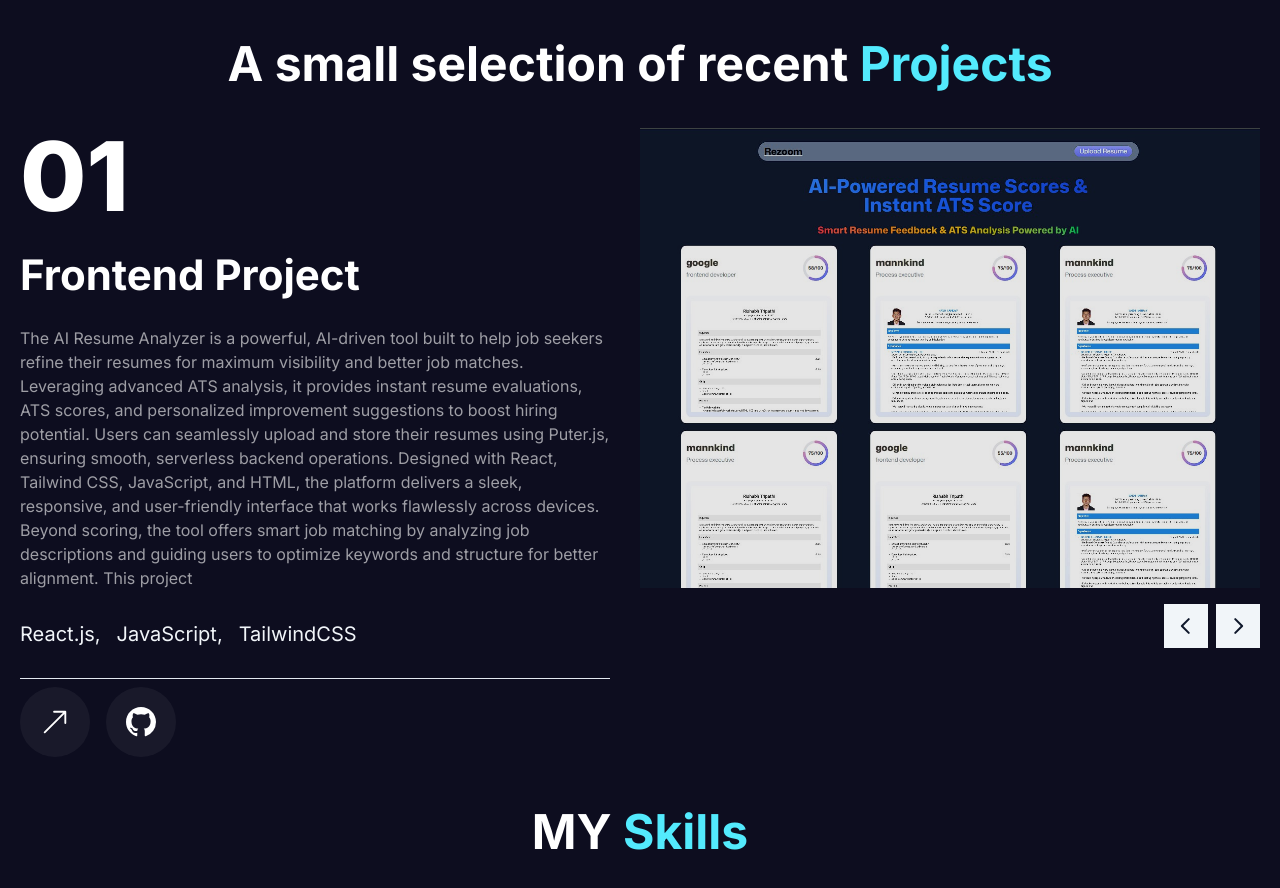
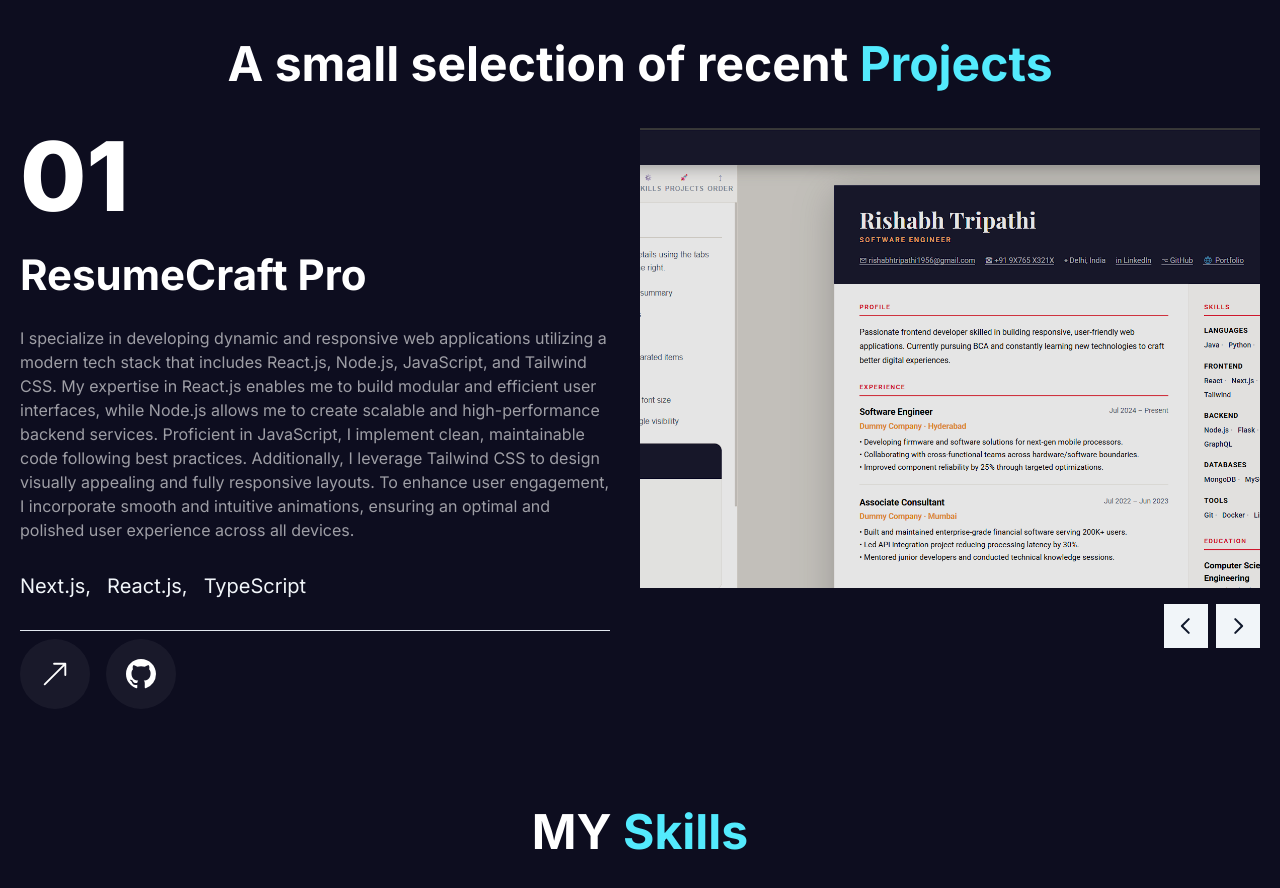
Before and after one commit to Rishabbt/Portfolio-website, a Next.js app: page / in a window 1280 px wide. Shown: the part 1620-2508 px from the top of the page. Built offline with nearby package versions, Linux system fonts and the light colour scheme.

Commit message:
add 1 project

```diff
--- a/app/components/Home/Work/Work.tsx
+++ b/app/components/Home/Work/Work.tsx
@@ -20,7 +20,18 @@ import WorkSliderBtns from "./WorkSliderBtns";
 const projects = [
   {
     num: "01",
-    category: "frontend",
+    category: "ResumeCraft pro",
+    title: "ResumeCraft pro",
+    description:
+    "I specialize in developing dynamic and responsive web applications utilizing a modern tech stack that includes React.js, Node.js, JavaScript, and Tailwind CSS. My expertise in React.js enables me to build modular and efficient user interfaces, while Node.js allows me to create scalable and high-performance backend services. Proficient in JavaScript, I implement clean, maintainable code following best practices. Additionally, I leverage Tailwind CSS to design visually appealing and fully responsive layouts. To enhance user engagement, I incorporate smooth and intuitive animations, ensuring an optimal and polished user experience across all devices. ",
+    stack: [{ name: "Next.js" }, { name: "React.js" },{ name: "TypeScript" }],
+    image: "/images/p6.png",
+    live: "https://resume-builder-two-bay.vercel.app/",
+    github: "https://github.com/Rishabbt/Resume---Builder",
+  },
+  {
+    num: "03",
+    category: "Ai-Resume-Analyzer",
     title: "Ai-Resume-Analyzer",
     description:
       "The AI Resume Analyzer is a powerful, AI-driven tool built to help job seekers refine their resumes for maximum visibility and better job matches. Leveraging advanced ATS analysis, it provides instant resume evaluations, ATS scores, and personalized improvement suggestions to boost hiring potential. Users can seamlessly upload and store their resumes using Puter.js, ensuring smooth, serverless backend operations. Designed with React, Tailwind CSS, JavaScript, and HTML, the platform delivers a sleek, responsive, and user-friendly interface that works flawlessly across devices. Beyond scoring, the tool offers smart job matching by analyzing job descriptions and guiding users to optimize keywords and structure for better alignment. This project",
@@ -31,7 +42,7 @@ const projects = [
   },
   {
     num: "02",
-    category: "frontend",
+    category: "FashTch",
     title: "E-Commerce(FashTch)",
     description:
       "FashTech is a modern e-commerce web application designed to provide a seamless and responsive shopping experience. Built using Next.js, React, and Redux Toolkit, it features dynamic product listings, an interactive cart, and a clean, intuitive interface. The platform ensures consistent performance across all devices through a fully responsive layout. Clerk authentication is integrated for secure user access. This project highlights my ability to design, develop, and manage scalable frontend architectures with a focus on usability and performance.",
@@ -41,8 +52,8 @@ const projects = [
     github: "https://github.com/Rishabbt/E-commerce-fashtech",
   },
   {
-    num: "03",
-    category: "frontend",
+    num: "04",
+    category: "Portfolio",
     title: "Portfolio-website",
     description:
     "I specialize in developing dynamic and responsive web applications utilizing a modern tech stack that includes React.js, Node.js, JavaScript, and Tailwind CSS. My expertise in React.js enables me to build modular and efficient user interfaces, while Node.js allows me to create scalable and high-performance backend services. Proficient in JavaScript, I implement clean, maintainable code following best practices. Additionally, I leverage Tailwind CSS to design visually appealing and fully responsive layouts. To enhance user engagement, I incorporate smooth and intuitive animations, ensuring an optimal and polished user experience across all devices. ",
@@ -52,8 +63,8 @@ const projects = [
     github: "https://github.com/Rishabbt/Portfolio-website.git",
   },
   {
-    num: "04",
-    category: "frontend",
+    num: "05",
+    category: "E-commerce",
     title: "E-commerce webpage",
     description:
       "Built with semantic HTML5, modular CSS3 (mobile-first using Flexbox & CSS Grid and carefully scoped media queries) and fast, progressive JavaScript (deferred/async loading, code-splitting and event-delegation), this e-commerce front end delivers a polished shopping experience across all screen sizes. Images use srcset/picture with responsive sizing and lazy loading, critical CSS is inlined for instant above-the-fold render, and nonessential scripts load after interaction to preserve first contentful paint. Accessibility (ARIA roles, keyboard focus, meaningful landmarks), touch-friendly controls, and fluid layouts ensure usability on phones, tablets and desktops, while bundling, minification, HTTP caching and optional service-worker caching keep repeat loads snappy. The result: a performant, resilient, and scalable storefront that looks and feels native on every device.",
@@ -96,7 +107,7 @@ const Work = () => {
               </div>
               {/* Category */}
               <h2 className="text-[42px] font-bold leading-none text-white group-hover:text-accent transition-all duration-500 capitalize">
-                {project.category} project
+                {project.category}
               </h2>
               {/* Description */}
               <p className="text-white/60">{project.description}</p>
```
Also changed, not shown: public/images/p6.png (added).
